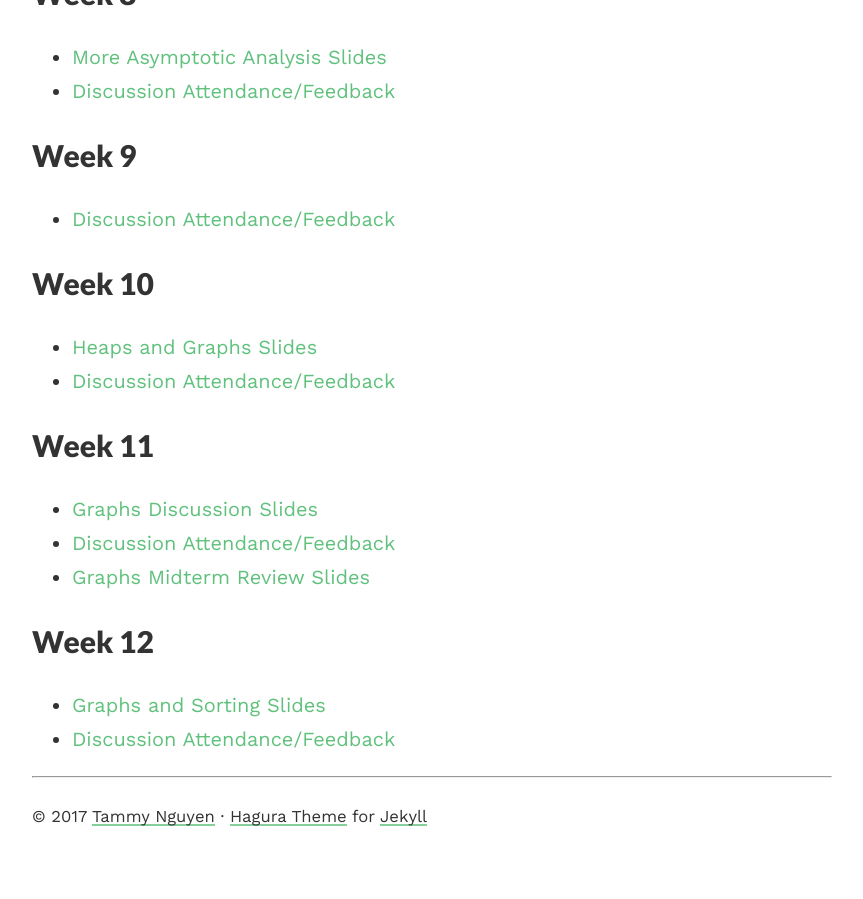
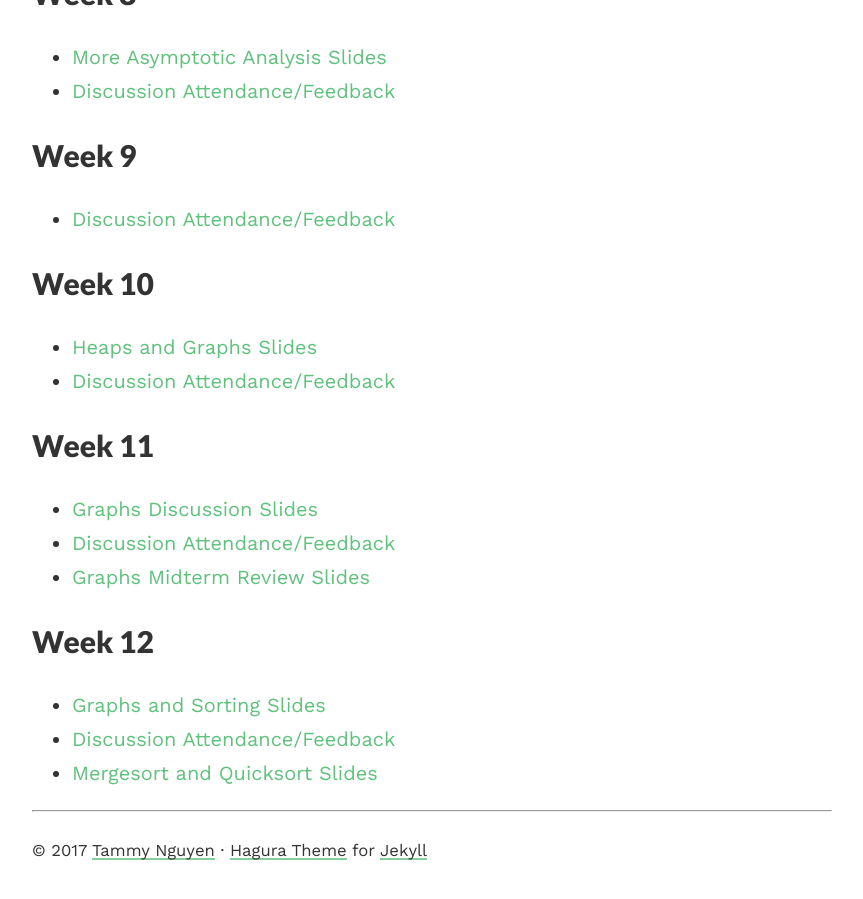
Before and after one commit to tammydonguyen/cs61b, a Jekyll site: the page built from index.md, in a window 1280 px wide and 900 px high, scrolled down 1434 px. Shown: the whole window, without its empty margins (208-1071 px from the left). Built offline with Jekyll 4.4.1, drawn with Linux system fonts in a browser that asks for light colours; before the commit the page ends 2300 px from its top, so only the background shows below that.

Commit message:
add lab slides

```diff
--- a/index.md
+++ b/index.md
@@ -60,6 +60,7 @@ Click [here][spotify] for my Spotify profile, which includes playlists that I pl
 ## Week 12
 - [Graphs and Sorting Slides][graphs-sorting]
 - [Discussion Attendance/Feedback][disc12-attendance]
+- [Mergesort and Quicksort Slides][merge-quick]
 
 [spotify]: https://play.spotify.com/user/tmmydngyn
 
```
Also changed, not shown: other parts of index.md (+2 -0 lines).
